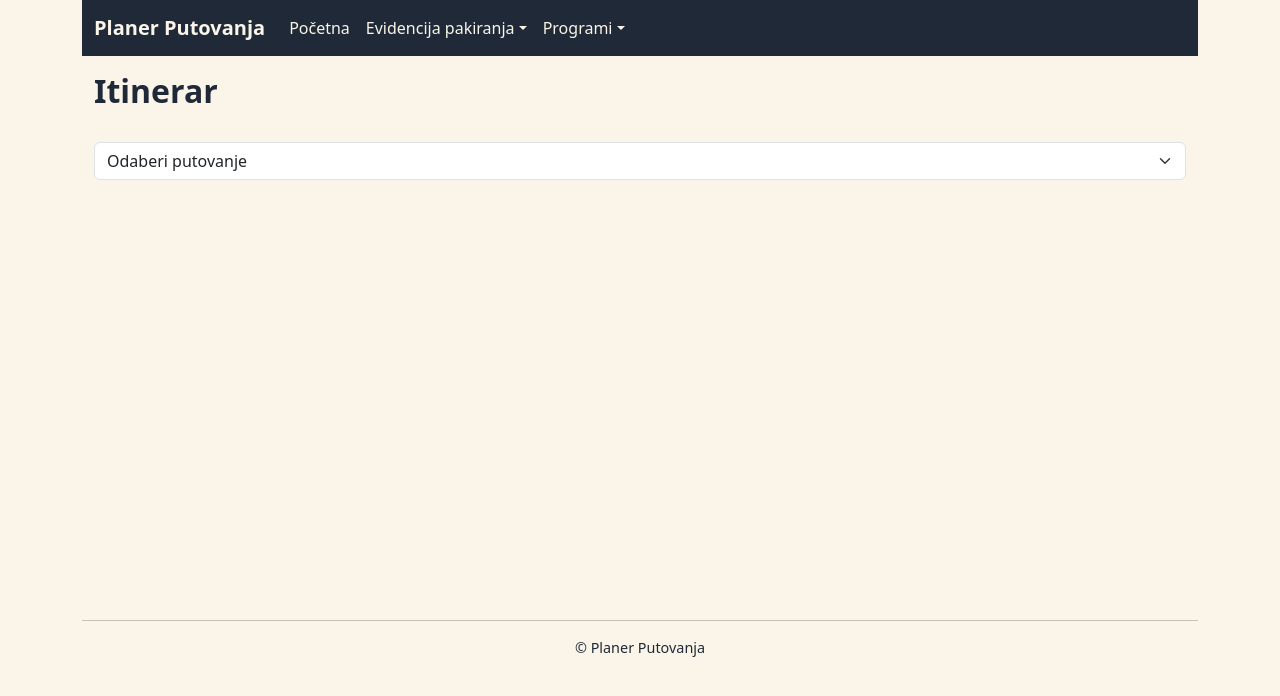
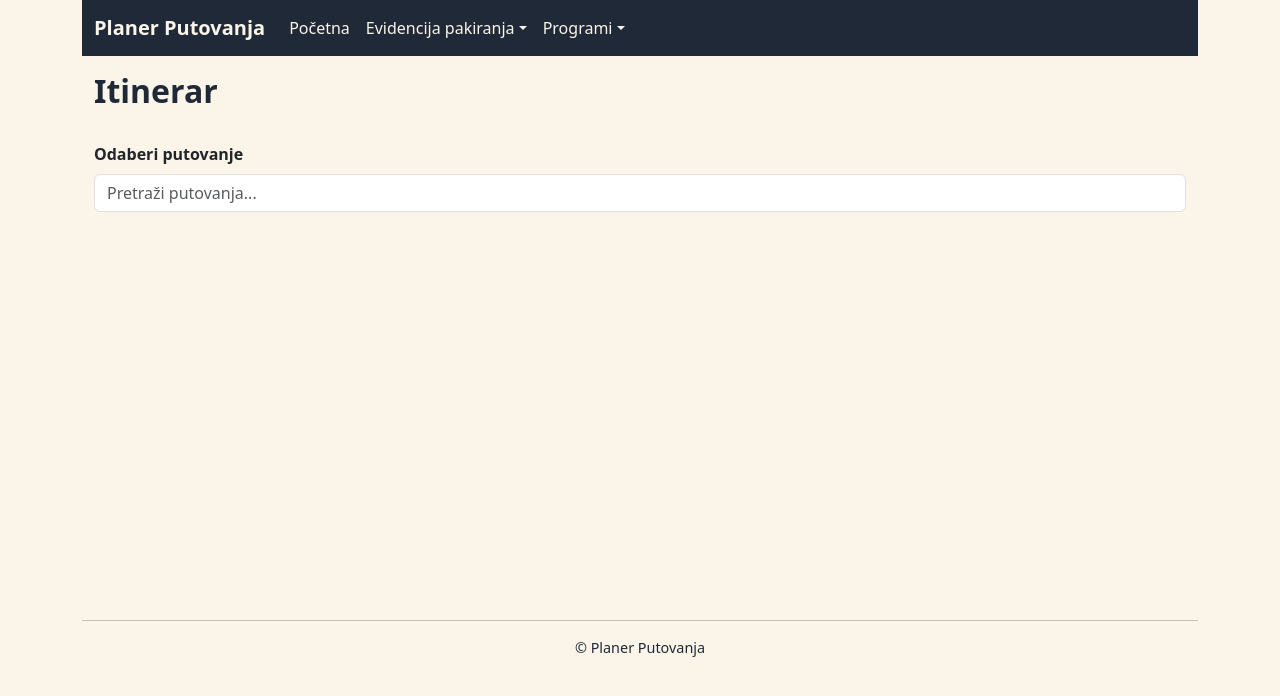
Before and after one commit to mDukic658/PlanerPutovanja, a React (Vite) app: page /itinerar in a window 1280 px wide. Shown: the top 696 px of the page. Built offline with nearby package versions, Linux system fonts and the light colour scheme.

Commit message:
Autocomplete putovanja na itinier

```diff
--- a/src/pages/Itinerar/ItinerarPregled.jsx
+++ b/src/pages/Itinerar/ItinerarPregled.jsx
@@ -11,18 +11,13 @@ export default function ItinerarPregled() {
     const [putovanja, setPutovanja] = useState([])
     const [odabranaSifra, setOdabranaSifra] = useState(null)
     const [stavke, setStavke] = useState([])
+    const [odabranoPutovanje, setOdabranoPutovanje] = useState({})
+    const [pretragaPutovanje, setPretragaPutovanje] = useState('')
+    const [prikaziAutocomplete, setPrikaziAutocomplete] = useState(false)
+    const [odabraniIndex, setOdabraniIndex] = useState(-1)
 
     const navigate = useNavigate()
 
-    const [searchParams] = useSearchParams()
-
-    useEffect(() => {
-        const sifra = searchParams.get('putovanjeSifra')
-
-        if (sifra) {
-            setOdabranaSifra(parseInt(sifra, 10))
-        }
-    }, [searchParams])
 
     useEffect(() => {
         ucitajPutovanja()
@@ -34,7 +29,7 @@ export default function ItinerarPregled() {
             return
         }
         ucitajStavke()
-    }, [odabranaSifra])
+    }, [])
 
 
     async function ucitajPutovanja() {
@@ -58,7 +53,6 @@ export default function ItinerarPregled() {
         ucitajStavke()
     }
 
-    const putovanje = putovanja.find(p => p.sifra === odabranaSifra)
 
     const poDanima = stavke.reduce((acc, s) => {
         acc[s.dan] = acc[s.dan] || []
@@ -66,24 +60,118 @@ export default function ItinerarPregled() {
         return acc
     }, {})
 
+
+
+
+    function filtrirajPutovanje() {
+        //if (!pretragaPutovanje) return []
+
+        const sortiranaPutovanja = [...putovanja].sort((a, b) =>
+            new Date(b.datumPolaska) - new Date(a.datumPolaska)
+        );
+        //console.log('pretragaPutovanje', pretragaPutovanje)
+        if(pretragaPutovanje===''){
+            return sortiranaPutovanja
+        }
+
+        return sortiranaPutovanja.filter(p =>
+
+            p.naziv.toLowerCase().includes(pretragaPutovanje.toLowerCase())
+        )
+    }
+
+    function handleKeyUp(e) {
+        const filtriranaPutovanja = filtrirajPutovanje()
+
+        if (e.key === 'ArrowDown') {
+            e.preventDefault()
+            setOdabraniIndex(prev => {
+                if (prev + 1 === filtriranaPutovanja.length) {
+                    return 0
+                }
+                return prev < filtriranaPutovanja.length - 1 ? prev + 1 : prev
+            }
+
+            )
+        } else if (e.key === 'ArrowUp') {
+            e.preventDefault()
+            setOdabraniIndex(prev => {
+                if (prev === 0) {
+                    return filtriranaPutovanja.length - 1
+                }
+                return prev > 0 ? prev - 1 : 0
+            })
+        } else if (e.key === 'Enter' && odabraniIndex >= 0 && filtriranaPutovanja.length > 0) {
+            e.preventDefault()
+            postaviOdabranoPutovanje(filtriranaPutovanja[odabraniIndex].sifra)
+            setPrikaziAutocomplete(false)
+            setPretragaPutovanje('')
+            setOdabraniIndex(-1)
+        } else if (e.key === 'Escape') {
+            setPrikaziAutocomplete(false)
+            setOdabraniIndex(-1)
+        }
+    }
+
+    function postaviOdabranoPutovanje(sifra) {
+        setOdabranoPutovanje(putovanja.find(p => p.sifra === sifra))
+        setOdabranaSifra(sifra)
+        ucitajStavke()
+    }
+
     return (
 
         <>
 
             <h2 className="my-3" > Itinerar </h2>
 
-            <Form.Select
-                className="mb-3"
-                value={odabranaSifra ?? ''}
-                onChange={(e) => setOdabranaSifra(e.target.value ? parseInt(e.target.value) : null)}
-            >
-                <option value="">Odaberi putovanje</option>
-                {putovanja && putovanja.map((p) => (
-                    <option key={p.sifra} value={p.sifra}>{p.naziv}</option>
-                ))}
-            </Form.Select>
 
-            {putovanje && (
+            <Form.Group className="mb-3 position-relative">
+                <Form.Label className="fw-bold">Odaberi putovanje <span style={{color: 'red'}}>
+                    {odabranoPutovanje.naziv}
+                    </span> </Form.Label>
+                <Form.Control
+                    type="text"
+                    placeholder="Pretraži putovanja..."
+                    value={pretragaPutovanje}
+                    onChange={(e) => {
+                        setPretragaPutovanje(e.target.value)
+                        setOdabraniIndex(-1)
+                        setPrikaziAutocomplete(true)
+                    }}
+                    onFocus={() => {setPrikaziAutocomplete(true)}}
+                    onBlur={()=>setPrikaziAutocomplete(false)}
+                    onKeyUp={handleKeyUp}
+                />
+                {prikaziAutocomplete && (
+                    <div className="position-absolute w-100 bg-white border rounded shadow-sm" style={{ zIndex: 1000, maxHeight: '200px', overflowY: 'auto' }}>
+                        {filtrirajPutovanje().map((o, index) => (
+                            <div
+                                key={o.sifra}
+                                className="p-2 cursor-pointer"
+                                style={{
+                                    cursor: 'pointer',
+                                    backgroundColor: index === odabraniIndex ? '#007bff' : 'white',
+                                    color: index === odabraniIndex ? 'white' : 'black'
+                                }}
+                                onClick={() => {
+                                    postaviOdabranoPutovanje(o.sifra)
+                                    setPrikaziAutocomplete(false)
+                                    setPretragaPutovanje('')
+                                    setOdabraniIndex(-1)
+                                }}
+                                onMouseEnter={(e) => {
+                                    setOdabraniIndex(index)
+                                }}
+                            >
+                                {o.naziv}
+                            </div>
+                        ))}
+                    </div>
+                )}
+            </Form.Group>
+
+            {odabranoPutovanje.sifra>0 && (
                 <Link
                     to={`${RouteNames.ITINERAR_DODAJ}?putovanjeSifra=${odabranaSifra}`}
                     className="btn btn-success w-100 my-3"
@@ -141,11 +229,11 @@ export default function ItinerarPregled() {
 
             ))}
 
-            {putovanje && stavke.length === 0 && (
+            {odabranoPutovanje.sifra>0 && stavke.length === 0 && (
                 <p>Nema stavki za ovo putovanje.</p>
             )}
 
-            {putovanje && (
+            {odabranoPutovanje.sifra>0 && (
                 <>
                     Ukupno &nbsp;
                     <Badge pill bg="success">
```
